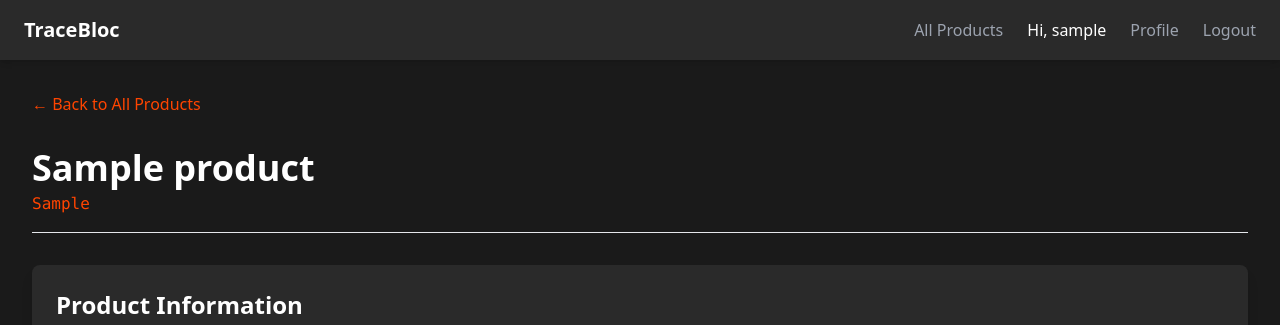
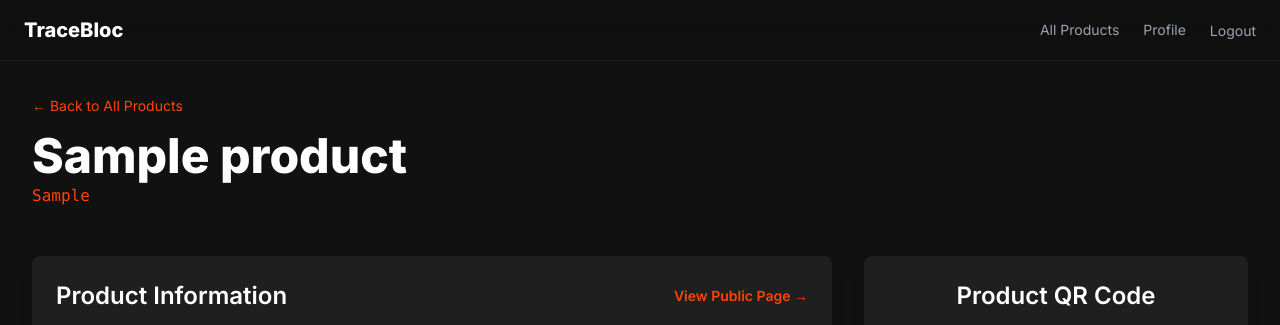
Before and after one commit to nandan017/tracebloc_project, a Django app: page /product/00000000-0000-0000-0000-000000000001/ in a window 1280 px wide. Shown: the top 325 px of the page. Run offline with Django 5.2, Linux system fonts and the light colour scheme; a user stored in the database is signed in; tables that the repository leaves empty hold one stand-in row (values such as "Sample post"); parts of the project's set-up code (start-up, migrations or seed data) failed here and were passed over; some libraries are stand-ins or nearby versions.

Commit message:
ui changes

```diff
--- a/tracker/templates/tracker/base.html
+++ b/tracker/templates/tracker/base.html
@@ -1,6 +1,5 @@
 <!DOCTYPE html>
 <html lang="en">
-
 <head>
     <meta charset="UTF-8">
     <meta name="viewport" content="width=device-width, initial-scale=1.0">
@@ -8,22 +7,29 @@
 
     <script src="https://cdn.tailwindcss.com"></script>
 
+    <link rel="preconnect" href="https://fonts.googleapis.com">
+    <link rel="preconnect" href="https://fonts.gstatic.com" crossorigin>
+    <link href="https://fonts.googleapis.com/css2?family=Inter:wght@400;500;600;700;800;900&display=swap" rel="stylesheet">
+
     <script>
       tailwind.config = {
         theme: {
           extend: {
+            fontFamily: {
+              sans: ['Inter', 'sans-serif'],
+            },
             colors: {
               'base': {
-              100: '#2A2A2A', // Dark grey for cards/elements
-              900: '#1a1a1a', // Rich black for backgrounds
+                100: '#1F1F1F', // Darker grey for cards/elements with a hint of color
+                900: '#111111', // A slightly softer black for backgrounds
               },
               'accent': {
-              DEFAULT: '#FF4500', // A vibrant orange-red
-              hover: '#E63E00',   // A slightly darker orange for hover effects
+                DEFAULT: '#FF4500', // Vibrant orange-red
+                hover: '#E63E00',   // Darker orange for hover
               },
               'text': {
-              DEFAULT: '#E5E7EB', // A light grey for primary text
-              muted: '#9CA3AF',   // A muted grey for secondary text
+                DEFAULT: '#E5E7EB', // Light grey for primary text
+                muted: '#9CA3AF',   // Muted grey for secondary text
               },
             }
           }
@@ -31,45 +37,40 @@
       }
     </script>
 
-  <style>
+    <style type="text/tailwindcss">
         .htmx-indicator-form.htmx-request .btn-text {
             display: none;
         }
-
         .htmx-indicator-form:not(.htmx-request) .btn-loader {
             display: none;
         }
+        body {
+            -webkit-font-smoothing: antialiased;
+            -moz-osx-font-smoothing: grayscale;
+        }
     </style>
 </head>
+<body class="bg-base-900 text-text font-sans flex flex-col min-h-screen">
 
-<body class="bg-base-900 text-text flex flex-col min-h-screen">
-
-  <header class="bg-base-100 shadow-md">
+    <header class="sticky top-0 z-50 bg-base-900/70 backdrop-blur-lg border-b border-base-100">
         <nav class="container mx-auto px-6 py-4 flex justify-between items-center">
             <div>
-        <a href="{% url 'product_list' %}" class="text-white font-bold text-xl hover:text-accent">
+                <a href="{% url 'product_list' %}" class="text-white font-extrabold text-xl hover:text-accent transition-colors">
                     TraceBloc
                 </a>
             </div>
             <div class="flex items-center space-x-6">
-
                 {% if request.resolver_match.view_name != 'product_list' %}
-        <a href="{% url 'product_list' %}" class="text-text-muted hover:text-accent">
-          All Products
-        </a>
+                    <a href="{% url 'product_list' %}" class="text-sm text-text-muted hover:text-accent transition-colors">All Products</a>
                 {% endif %}
-
                 {% if user.is_authenticated %}
-        <span class="text-white">Hi, {{ user.username }}</span>
-        <a href="{% url 'profile' %}" class="text-text-muted hover:text-accent">Profile</a>
+                    <a href="{% url 'profile' %}" class="text-sm text-text-muted hover:text-accent transition-colors">Profile</a>
                     <form action="{% url 'logout' %}" method="post" class="inline">
                         {% csrf_token %}
-          <button type="submit" class="bg-transparent border-none p-0 text-text-muted hover:text-accent cursor-pointer">
-            Logout
-          </button>
+                        <button type="submit" class="bg-transparent border-none p-0 text-sm text-text-muted hover:text-accent transition-colors cursor-pointer">Logout</button>
                     </form>
                 {% else %}
-        <a href="{% url 'login' %}" class="text-text-muted hover:text-accent">Login</a>
+                    <a href="{% url 'login' %}" class="text-sm text-text-muted hover:text-accent transition-colors">Login</a>
                 {% endif %}
             </div>
         </nav>
@@ -79,8 +80,8 @@
         {% block content %}{% endblock %}
     </main>
 
-  <footer class="bg-base-100 mt-8">
-    <div class="container mx-auto px-6 py-4 text-center text-text-muted">
+    <footer class="bg-base-900 border-t border-base-100 mt-8">
+        <div class="container mx-auto px-6 py-4 text-center text-text-muted text-sm">
             <p>&copy; 2025 TraceBloc. All rights reserved.</p>
         </div>
     </footer>
@@ -88,5 +89,4 @@
     <script src="https://unpkg.com/htmx.org@1.9.12"></script>
 
 </body>
-
 </html>
--- a/tracker/templates/tracker/product_detail.html
+++ b/tracker/templates/tracker/product_detail.html
@@ -1,21 +1,25 @@
 {% extends "tracker/base.html" %}
 
-{% block title %}{{ product.name }} - TraceBloc{% endblock %}
+{% block title %}{{ product.name }}{% endblock %}
 
 {% block content %}
-    <a href="{% url 'product_list' %}" class="text-accent hover:text-white mb-8 block">&larr; Back to All Products</a>
-
-    <div class="border-b border-brand-grey-dark pb-4 mb-8">
-        <h1 class="text-4xl font-bold text-white">{{ product.name }}</h1>
+    <div class="mb-8 md:mb-12">
+        <a href="{% url 'product_list' %}" class="text-accent hover:text-white mb-4 inline-block text-sm">&larr; Back to All Products</a>
+        <h1 class="text-4xl md:text-5xl font-extrabold text-white">{{ product.name }}</h1>
         <p class="text-accent font-mono mt-1">{{ product.sku }}</p>
     </div>
 
-    <div class="bg-base-100 p-6 rounded-lg shadow-lg">
+    <div class="grid grid-cols-1 lg:grid-cols-3 gap-8 mb-12">
+        <div class="lg:col-span-2">
+            <div class="bg-base-100 p-6 rounded-lg shadow-lg h-full">
                 <div class="flex justify-between items-center mb-4">
                     <h2 class="text-2xl font-semibold text-white">Product Information</h2>
+                    <a href="{% url 'public_tracking_page' product_id=product.id %}" target="_blank" class="text-accent text-sm font-semibold hover:underline">
+                        View Public Page &rarr;
+                    </a>
                 </div>
                 <p class="text-lg text-text-muted">{{ product.description }}</p>
-        <p class="text-sm mt-4">Tracked Since: {{ product.created_at|date:"F j, Y, g:i a" }}</p>
+                <p class="text-sm mt-4 text-text-muted">Tracked Since: {{ product.created_at|date:"F j, Y, g:i a" }}</p>
 
                 {% if user.is_superuser or is_manager %}
                 <div class="mt-4 border-t border-base-900 pt-4">
@@ -26,8 +30,9 @@
                 </div>
                 {% endif %}
             </div>
+        </div>
 
-    <div class="mt-8 bg-base-100 p-6 rounded-lg shadow-lg text-center">
+        <div class="bg-base-100 p-6 rounded-lg shadow-lg text-center">
             <h2 class="text-2xl font-semibold text-white mb-4">Product QR Code</h2>
             <div class="flex justify-center">
                 <img src="{% url 'product_qr_code' product_id=product.id %}" alt="QR Code for {{ product.name }}" class="bg-white p-2 rounded-lg">
@@ -37,6 +42,7 @@
                 Download QR Code
             </a>
         </div>
+    </div>
 
     <div class="mt-8">
         <h2 class="text-2xl font-semibold text-white mb-4">Tracking History</h2>
@@ -44,22 +50,15 @@
             {% for step in product.steps.all %}
                 {% include 'tracker/partials/_history_item.html' %}
             {% empty %}
-                <p class="text-brand-grey-light">No tracking updates have been added for this product yet.</p>
+                <p class="text-text-muted">No tracking updates have been added for this product yet.</p>
             {% endfor %}
         </div>
     </div>
 
     <div id="error-container"></div>
+
     {% if user.is_authenticated and user in product.authorized_users.all %}
         {% include 'tracker/partials/_add_update_form.html' %}
     {% endif %}
 
-<style>
-    .htmx-indicator-form.htmx-request .btn-text {
-        display: none;
-    }
-    .htmx-indicator-form:not(.htmx-request) .btn-loader {
-        display: none;
-    }
-</style>
 {% endblock %}
```
Also changed, not shown: tracker/templates/tracker/product_list.html (+12 -9 lines). Lines whose indentation alone changed are shown as unchanged.
